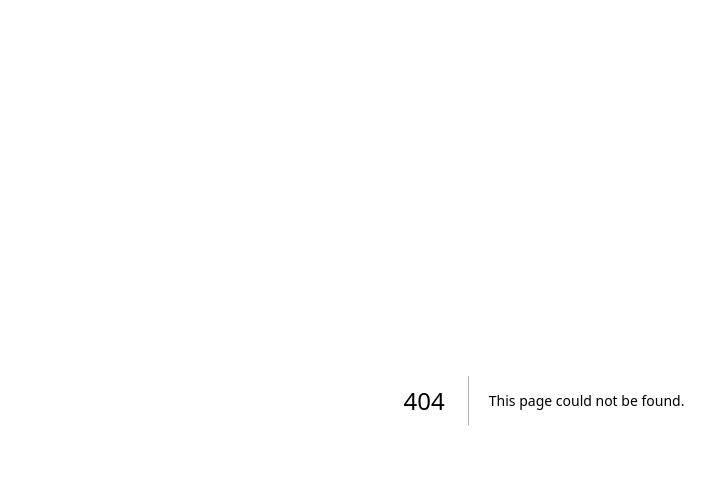
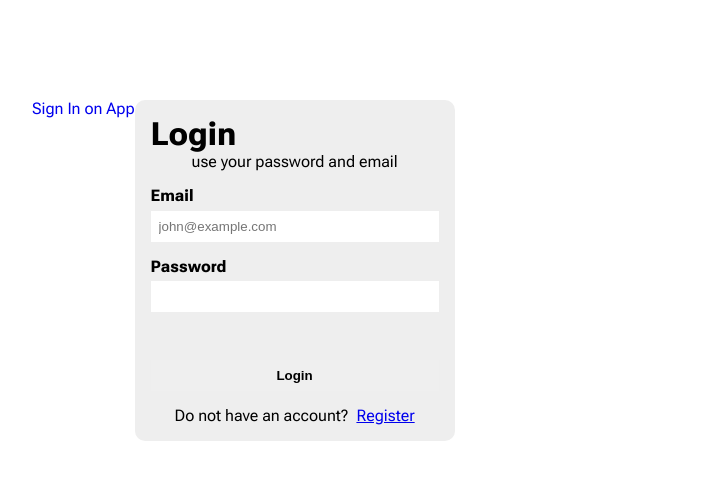
Before and after one commit to webioann/sandbox_prisma, a Next.js app: page /sign_in in a window 1280 px wide. Before the commit this address had no page. Shown: the top 480 px of the page, without its empty margins (96-811 px from the left). Built offline with nearby package versions, Linux system fonts and the light colour scheme.

Commit message:
redirect app > sign_in and Link button to > home

```diff
--- a/app/(authentication)/layout.tsx
+++ b/app/(authentication)/layout.tsx
@@ -1,5 +1,5 @@
 import type { Metadata } from "next"
-import Container from "@/components/Container";
+import Container from "@/components/Containers/ContainerFluid";
 
 export const metadata: Metadata = {
     title: "authenication",
@@ -11,8 +11,8 @@ const styles = {
     minHeight: '100vh'
 }
 
-const AuthenticationLayout = ({children}:
-    { children: React.ReactNode}) => {
+export default  function Authentication_Layout({children}:
+    { children: React.ReactNode}){
     return (
         <main style={styles}>
             <Container width={1024}>
@@ -21,4 +21,3 @@ const AuthenticationLayout = ({children}:
         </main>
     );
 }
-export default AuthenticationLayout;
--- a/app/(authentication)/login/page.tsx
+++ b/app/(authentication)/sign_in/page.tsx
@@ -1,12 +1,14 @@
 import LoginForm from '../../../components/LoginForm/LoginForm'
+import Link from 'next/link';
 import './login.scss'
 
-function LoginPage() {
+function SignInPage() {
     return (
         <main className='login-page'>
+            <Link href={'/home'}>Sign In on App</Link>
             <LoginForm/>
         </main>
     )
 }
 
-export default LoginPage;
+export default SignInPage;
--- a/app/(authentication)/register/page.tsx
+++ b/app/(authentication)/sign_up/page.tsx
@@ -1,7 +1,7 @@
 import SignInForm from '../../../components/SigninForm/SignInForm'
 import './register.scss'
 
-function RegisterPage() {
+function SignUpPage() {
     return (
         <div className='register-page'>
             <SignInForm/>
@@ -9,4 +9,4 @@ function RegisterPage() {
     )
 }
 
-export default RegisterPage
+export default SignUpPage;
--- a/app/page.tsx
+++ b/app/page.tsx
@@ -2,7 +2,7 @@
 import { redirect } from 'next/navigation'
 
 async function InitialRootPage() {
-    redirect(`/home`) // Navigate to the Browse page
+    redirect(`/sign_in`) // Navigate to the Browse page
 }
 
 export default InitialRootPage;
```
Also changed, not shown: app/(authentication)/sign_in/login.scss (renamed from app/(authentication)/login/login.scss), app/(authentication)/sign_up/register.scss (renamed from app/(authentication)/register/register.scss).
